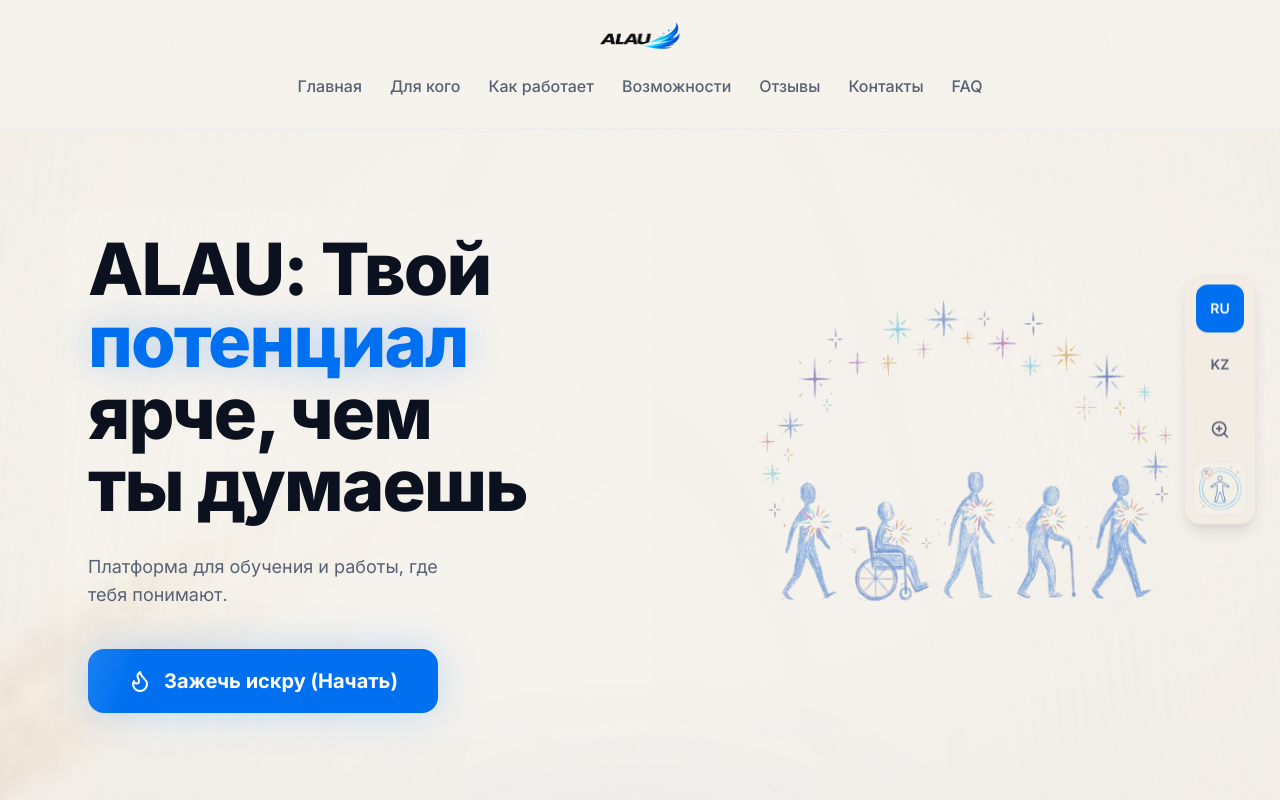
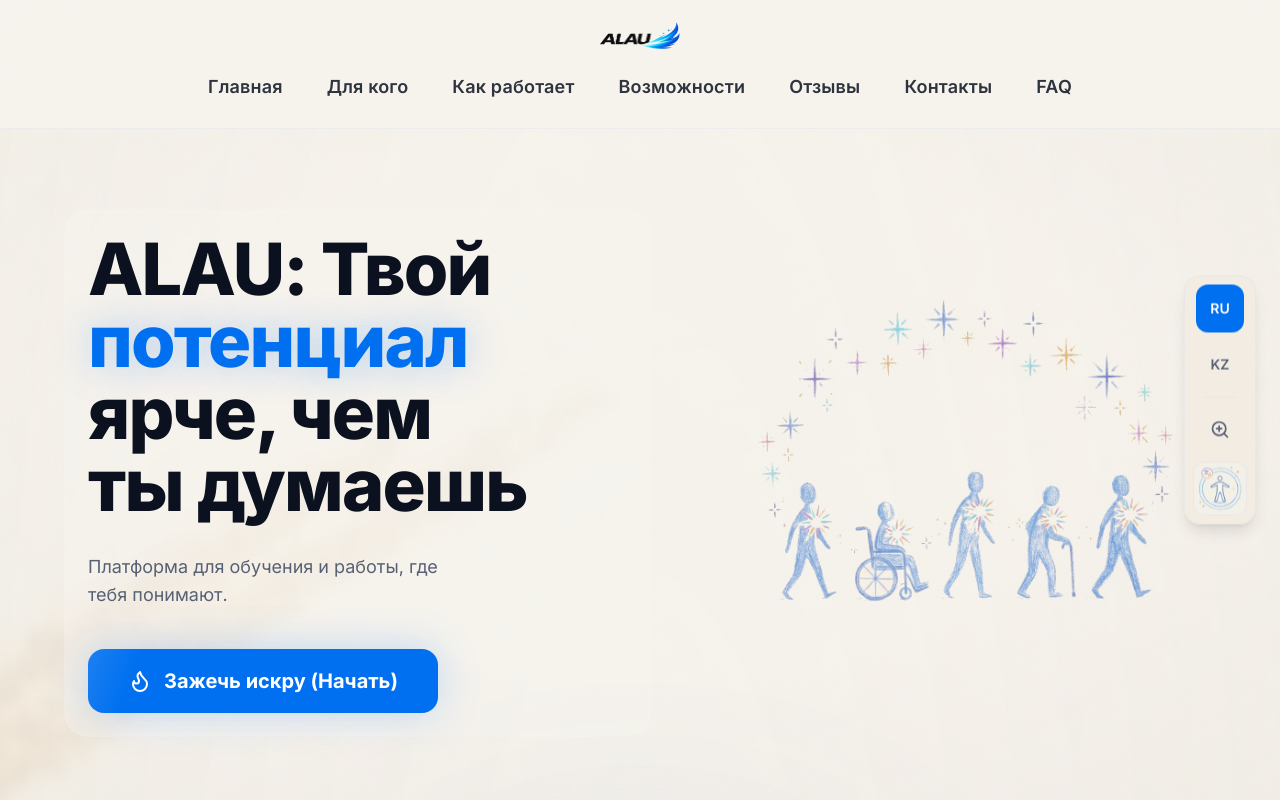
Before and after one commit to AlansPage/alau_landing_page, a Next.js app: page / in a window 1280 px wide. Shown: the top 800 px of the page. Built offline with nearby package versions, Linux system fonts and the light colour scheme.

Commit message:
Keep header fixed and retune global sparkles for hero visibility

```diff
--- a/app/layout.tsx
+++ b/app/layout.tsx
@@ -46,15 +46,15 @@
   return (
     <html lang="ru" className={inter.variable} suppressHydrationWarning>
       <body className="font-sans antialiased" suppressHydrationWarning>
-        <div className="relative isolate min-h-screen overflow-hidden">
+        <div className="relative isolate min-h-screen overflow-x-hidden">
           <div
             aria-hidden="true"
-            className="pointer-events-none absolute inset-0 z-0 bg-[url('/images/sparkles.jpg')] bg-cover bg-center bg-no-repeat mix-blend-screen opacity-[0.14] md:opacity-[0.18]"
+            className="pointer-events-none absolute inset-0 z-0 bg-[url('/images/sparkles.jpg')] bg-cover bg-top bg-no-repeat opacity-[0.11] md:opacity-[0.14]"
             style={{
               WebkitMaskImage:
-                "radial-gradient(130% 105% at 50% 24%, transparent 0%, rgba(0,0,0,0.10) 26%, black 56%, black 100%)",
+                "radial-gradient(130% 105% at 50% 24%, rgba(0,0,0,0.45) 0%, rgba(0,0,0,0.7) 32%, black 62%, black 100%)",
               maskImage:
-                "radial-gradient(130% 105% at 50% 24%, transparent 0%, rgba(0,0,0,0.10) 26%, black 56%, black 100%)",
+                "radial-gradient(130% 105% at 50% 24%, rgba(0,0,0,0.45) 0%, rgba(0,0,0,0.7) 32%, black 62%, black 100%)",
             }}
           />
           <div className="relative z-10">
--- a/app/page.tsx
+++ b/app/page.tsx
@@ -23,7 +23,7 @@
       <SiteHeader />
       <RevealInitializer />
 
-      <main id="main-content">
+      <main id="main-content" className="pt-[var(--header-h)]">
         <FloatingControls />
         <HeroSection />
         <AudienceSection />
--- a/components/site-header.tsx
+++ b/components/site-header.tsx
@@ -1,6 +1,6 @@
 "use client"
 
-import { useEffect, useRef, useState } from "react"
+import { useEffect, useRef } from "react"
 
 import { Logo } from "@/components/logo"
 import { getI18n } from "@/lib/i18n"
@@ -8,13 +8,12 @@
 import { useLanguage } from "@/components/language-provider"
 
 const NAV_LINK_CLASS =
-  "interactive-ease inline-flex min-h-[44px] items-center rounded-lg px-3 py-2 text-base font-medium text-muted-foreground transition-colors hover:text-foreground focus-visible:outline-2 focus-visible:outline-offset-4 focus-visible:outline-primary"
+  "interactive-ease inline-flex min-h-[44px] items-center rounded-lg px-3 py-2 text-[18px] font-semibold tracking-[0.01em] text-foreground/85 transition-colors hover:text-foreground focus-visible:outline-2 focus-visible:outline-offset-4 focus-visible:outline-primary"
 
 export function SiteHeader() {
   const headerRef = useRef<HTMLElement | null>(null)
   const { lang } = useLanguage()
   const copy = getI18n(lang)
-  const [menuOpen, setMenuOpen] = useState(false)
 
   useEffect(() => {
     const header = headerRef.current
@@ -40,15 +39,6 @@
     }
   }, [])
 
-  // Listen for toggle event from floating controls
-  useEffect(() => {
-    const handler = () => setMenuOpen((prev) => !prev)
-    window.addEventListener("toggle-mobile-nav", handler)
-    return () => window.removeEventListener("toggle-mobile-nav", handler)
-  }, [])
-
-  const handleNavClick = () => setMenuOpen(false)
-
   const navLinks = [
     { href: "#hero", label: copy.header.home },
     { href: "#audience", label: copy.header.audience },
@@ -61,7 +51,7 @@
 
   return (
     <header
-      className="sticky top-0 z-40 border-b border-border/35 bg-[hsl(var(--paper-bg)/0.95)]"
+      className="fixed inset-x-0 top-0 z-40 border-b border-border/35 bg-[hsl(var(--paper-bg)/0.95)] backdrop-blur-sm"
       aria-label="Верхняя панель"
       ref={headerRef}
     >
@@ -78,14 +68,13 @@
         <nav
           id="main-nav"
           aria-label="Разделы"
-          className={`flex-wrap items-center justify-center gap-1 md:flex ${menuOpen ? "flex" : "hidden"}`}
+          className="flex flex-wrap items-center justify-center gap-x-3 gap-y-1 md:gap-x-5"
         >
           {navLinks.map((link) => (
             <a
               key={link.href}
               href={link.href}
               className={NAV_LINK_CLASS}
-              onClick={handleNavClick}
             >
               {link.label}
             </a>
```
